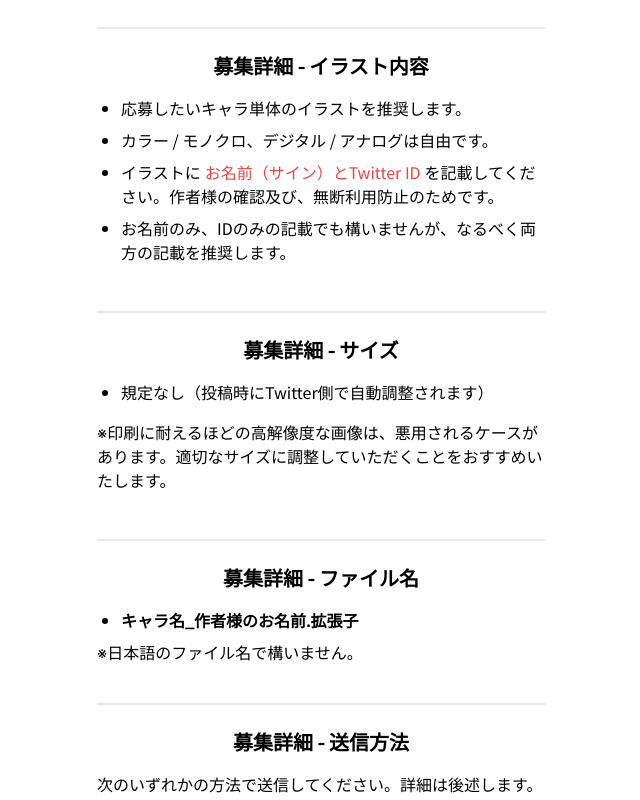
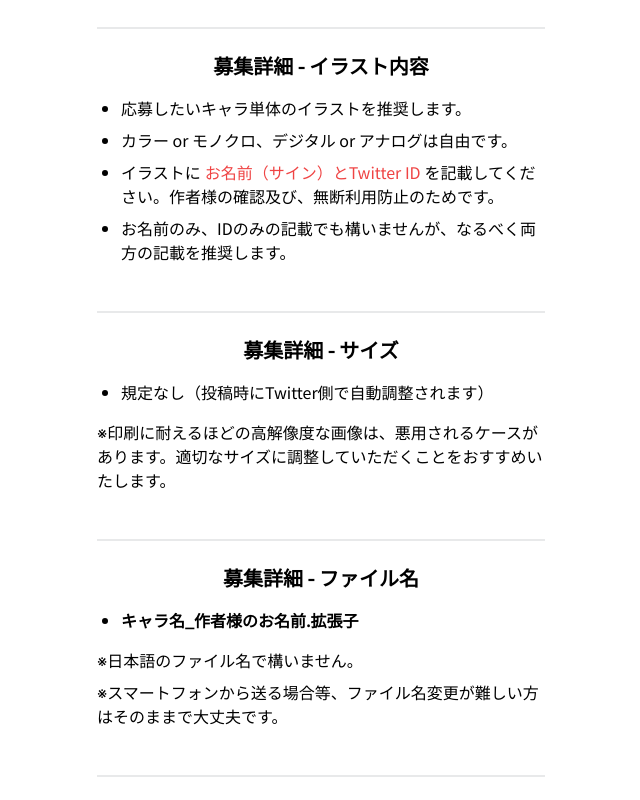
Before and after one commit to true-runes/suikoden-election-2022-frontend, a Next.js app: page /events-in-event/illustrations-with-results in a window 1280 px wide. Shown: the part 1020-1820 px from the top of the page, without its empty margins (319-959 px from the left). Built offline with nearby package versions, Linux system fonts and the light colour scheme; no server answers; a web font is replaced by a local one.

Commit message:
feat: 🎸 記述を修正

```diff
--- a/pages/events-in-event/illustrations-with-results.tsx
+++ b/pages/events-in-event/illustrations-with-results.tsx
@@ -121,7 +121,7 @@ const IllustrationsWithResults: NextPage = () => {
                     応募したいキャラ単体のイラストを推奨します。
                   </li>
                   <li className="pb-2">
-                    カラー / モノクロ、デジタル / アナログは自由です。
+                    カラー or モノクロ、デジタル or アナログは自由です。
                   </li>
                   <li className="pb-2">
                     イラストに
@@ -161,7 +161,10 @@ const IllustrationsWithResults: NextPage = () => {
                     </span>
                   </li>
                 </ul>
-                ※日本語のファイル名で構いません。
+                <p className="py-2">※日本語のファイル名で構いません。</p>
+                <p className="pb-2">
+                  ※スマートフォンから送る場合等、ファイル名変更が難しい方はそのままで大丈夫です。
+                </p>
               </div>
 
               <div className="divider" />
```
